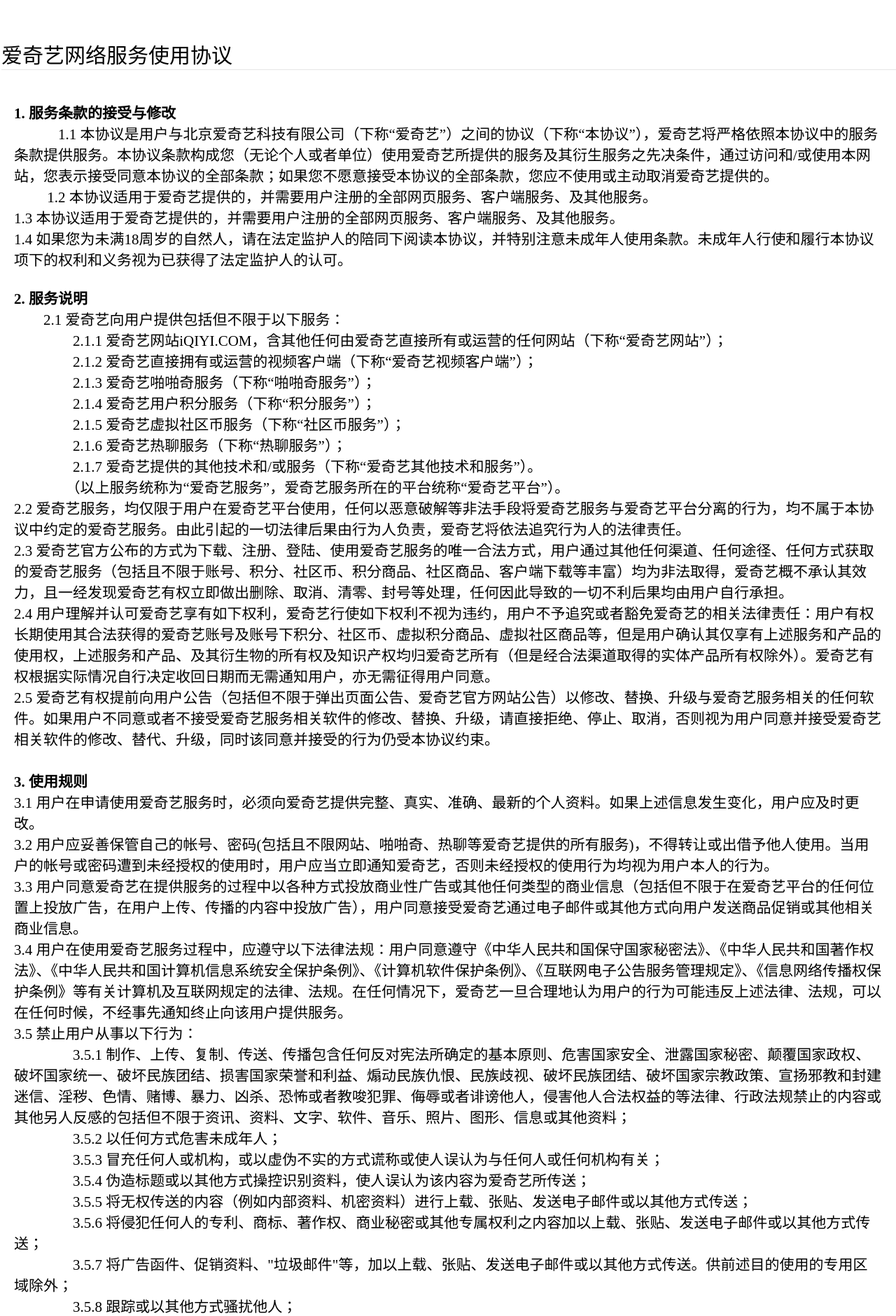
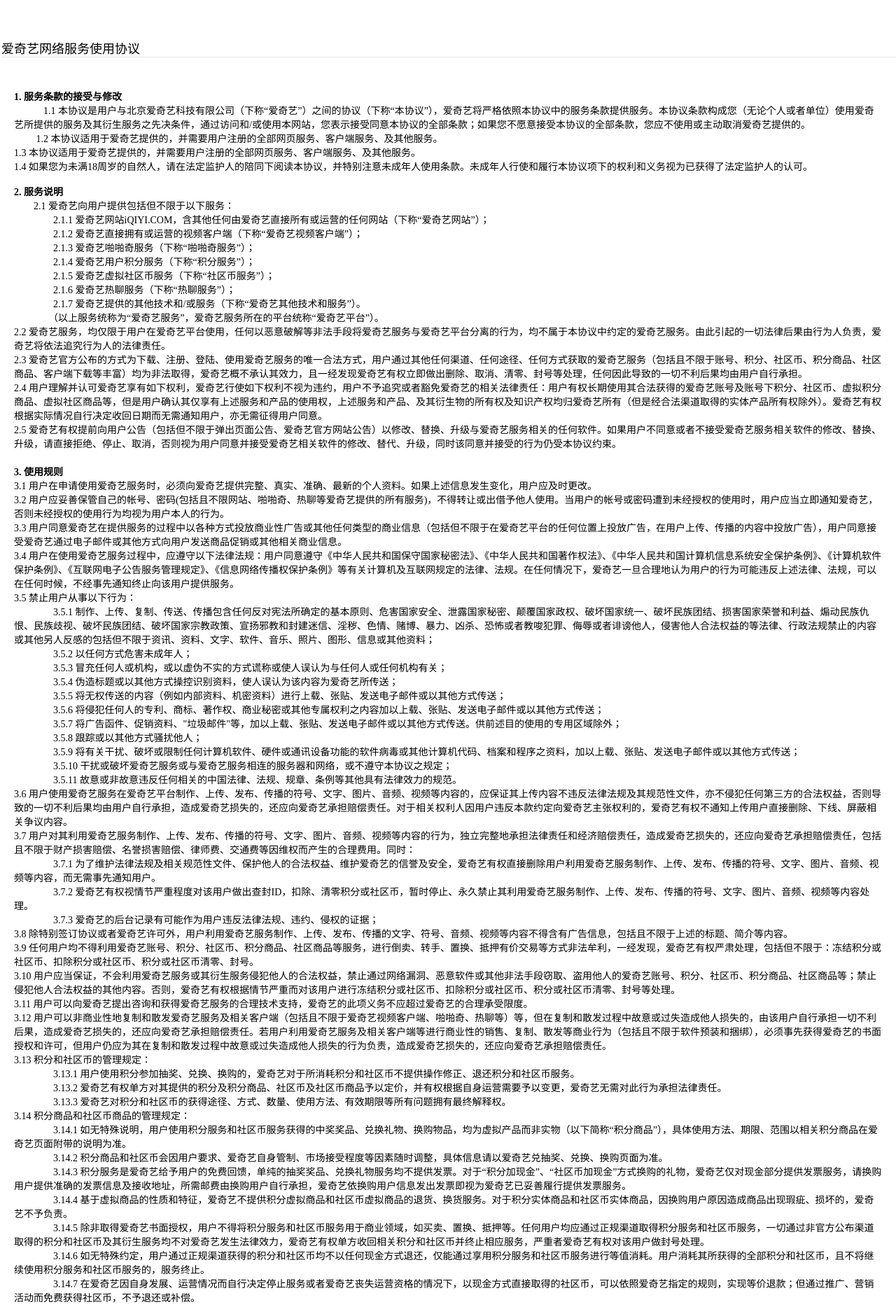
Before and after one commit to CodePeasant/formerblog, a Jekyll site: the page promise.html, which Jekyll copies as it is, in a window 1280 px wide. Shown: the top 1880 px of the page at 70% size. Built offline with Jekyll 4.4.1, drawn with Linux system fonts in a browser that asks for light colours.

Commit message:
Update promise.html

```diff
--- a/promise.html
+++ b/promise.html
@@ -8,7 +8,7 @@
 <meta name="description" content="">
 <link rel="shortcut icon" href="http://www.iqiyi.com/favicon.ico" type="image/x-icon">
 <style  type="text/css">
-	body { margin:0; color:#aaa; font:21px simsun; }
+	body { margin:0; color:#aaa; font:14px simsun; }
 	ul, ol, li, dl, dd, dt, p, h1, h2, h3, form, input { margin:0; padding:0; }
 	img, fieldset { border:none; }
 	li { list-style:none; }
@@ -21,7 +21,7 @@
 	* { word-wrap:break-word; word-spacing:normal; }
 	.main {margin: 0 auto;}
 	.mainC3 { color:#000; }
-	.mainC3 h1 { font:30px 微软雅黑; border-bottom:1px solid #e6e6e6; margin:55px 0 45px 2px; }
+	.mainC3 h1 { font:18px 微软雅黑; border-bottom:1px solid #e6e6e6; margin:55px 0 45px 2px; }
 	.mainC3 p { margin:0 20px; }
 	.mainC3 .pbtn { padding:50px; text-align:center; }
 </style>
```
